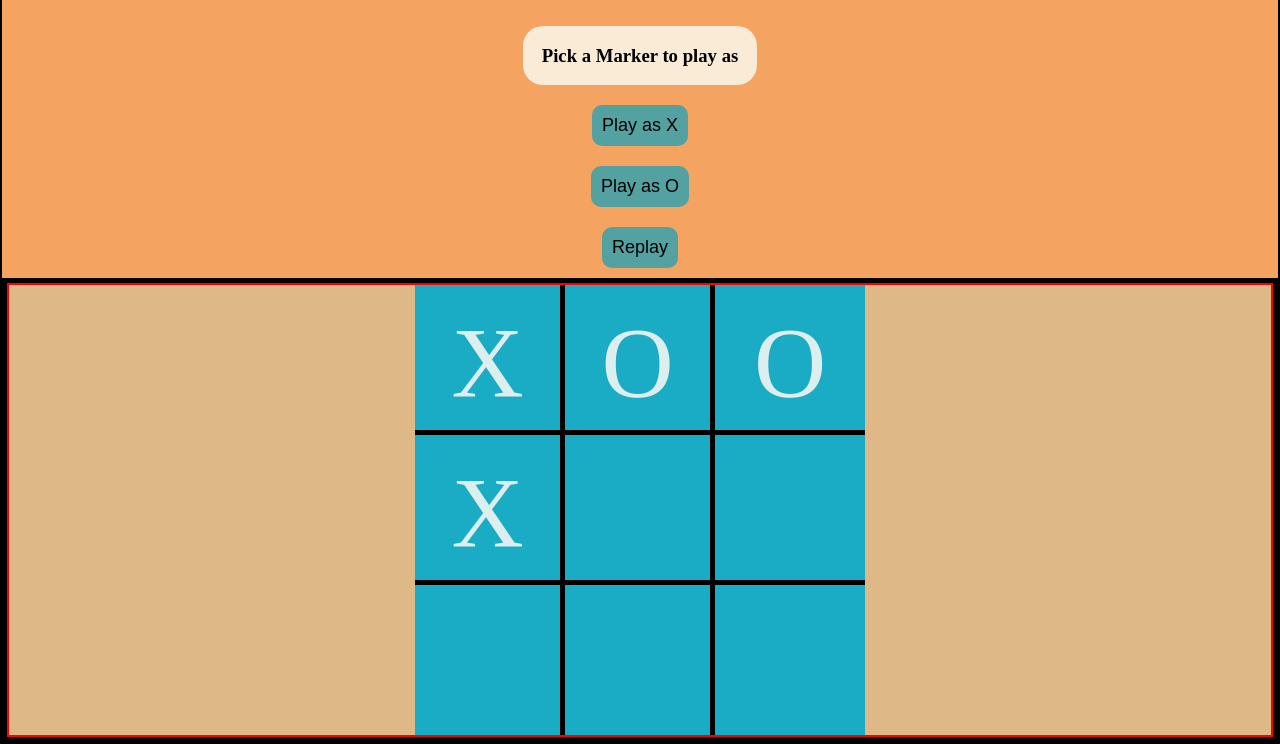
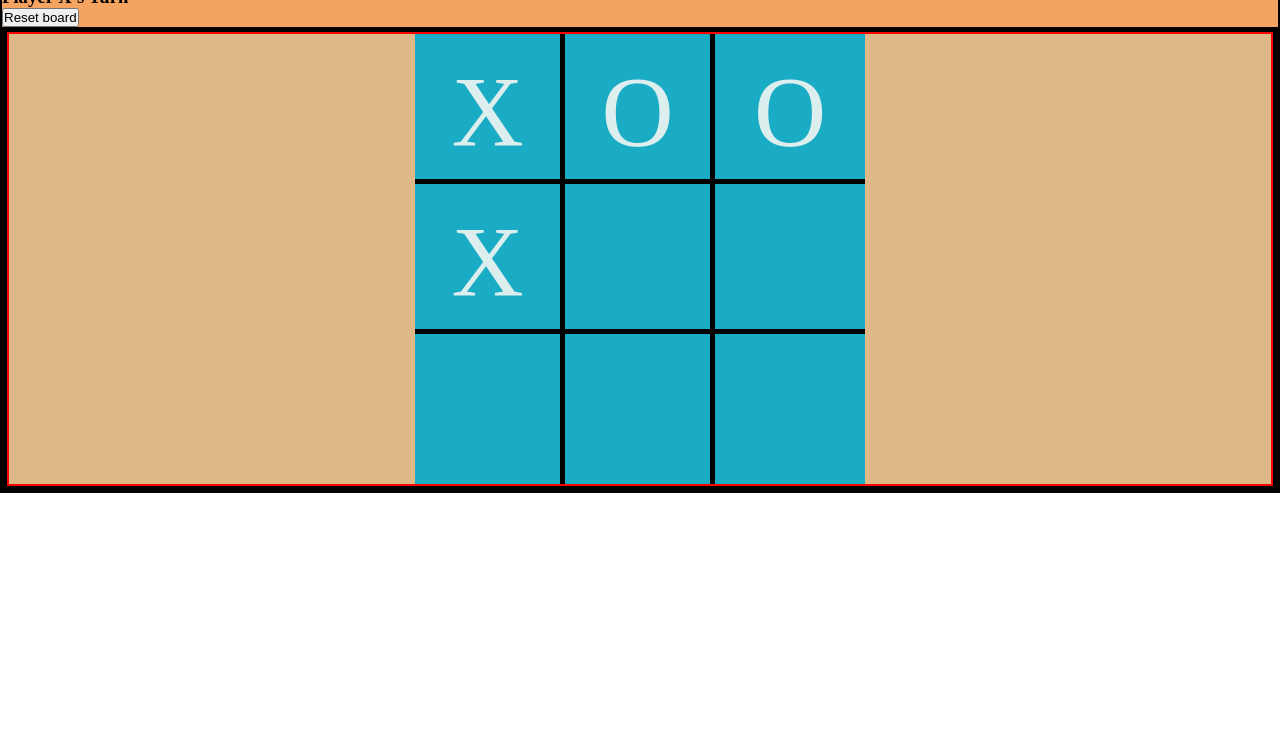
Before and after one commit to dkavla/TicTacToeJS, a plain HTML site: page index.html in a window 1280 px wide. Shown: the part 152-896 px from the top of the page. After the commit the page ends 800 px from the top, so only its background shows below. Drawn offline with Linux system fonts and the light colour scheme.

Commit message:
Remove Player buttons and add reset button

```diff
--- a/index.html
+++ b/index.html
@@ -9,11 +9,9 @@
 <body>
     <h1>Tic-Tac-Toe</h1>
     <div class="container">
-        <div class="btn-container">
-            <h3 class="header-intro">Pick a Marker to play as</h3>
-            <button class="player1">Play as X</button>
-            <button class="player2">Play as O</button>
-            <button class="replay">Replay</button>
+        <div class="status-container">
+            <h3 class="turn">Player X's Turn</h3>
+            <button class="reset">Reset board</button>
         </div>
         <div class="board-container">
 
```
